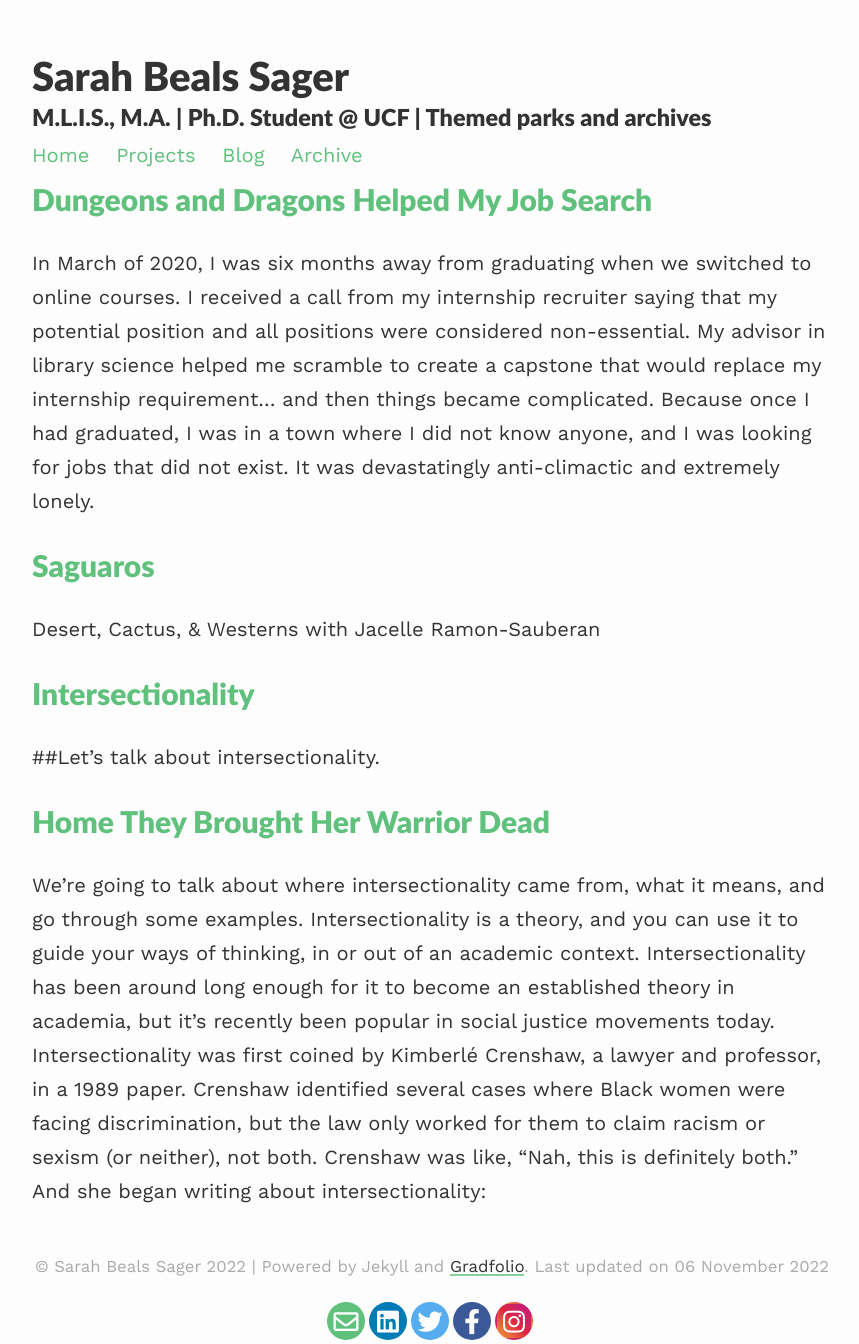
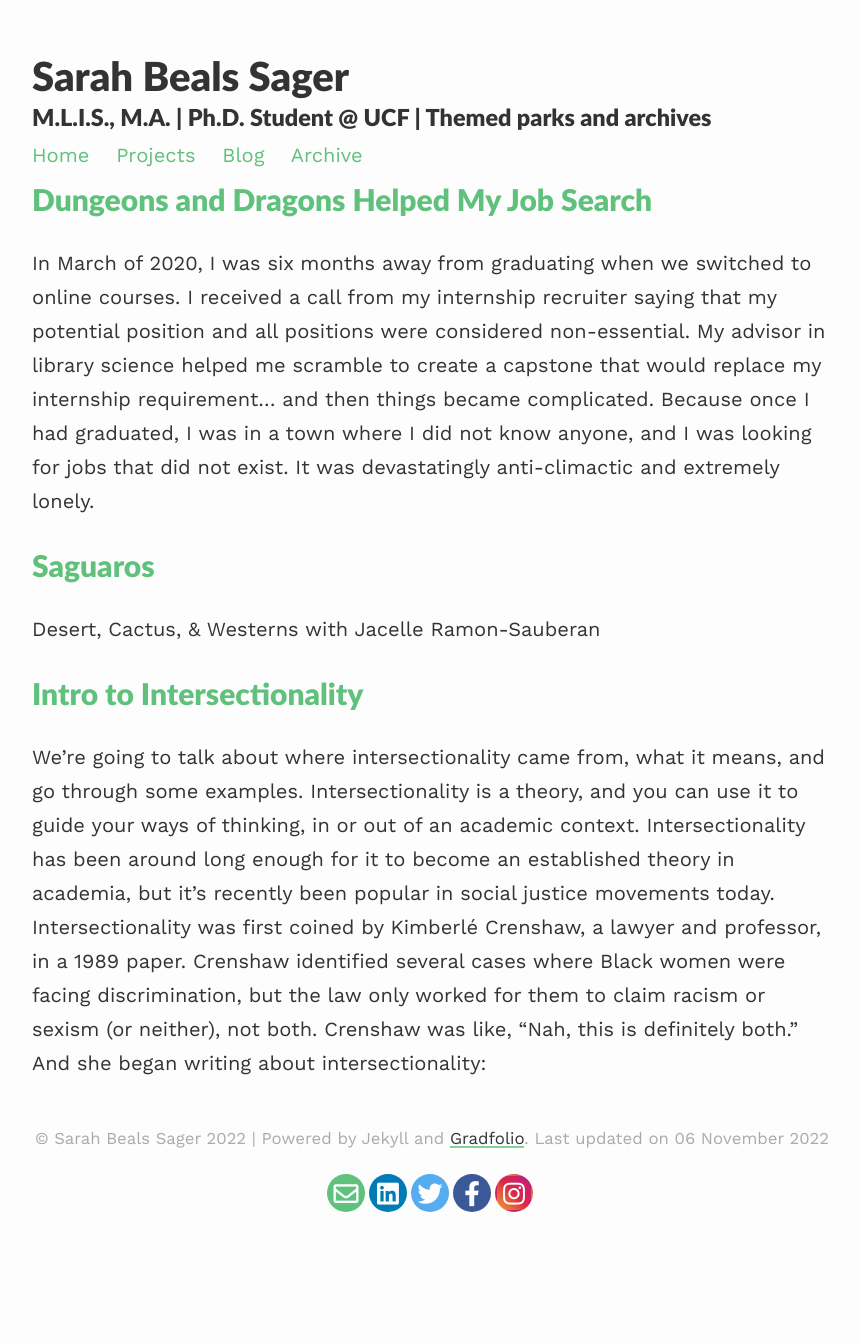
Before and after one commit to ThatGryffindork/gradfolio2022, a Jekyll site: the page built from blog/index.html, in a window 1280 px wide. Shown: the whole page, without its empty margins (208-1067 px from the left). Built offline with Jekyll 4.4.1, drawn with Linux system fonts in a browser that asks for light colours; nearby versions of some CDN libraries; the list of posts is cut into pages by our own code; after the commit the page ends 1216 px from its top, so only the background shows below that; some of the changed lines change nothing that is shown.

Commit message:
swapped intro

```diff
--- a/_posts/2020-03-09-home-they-brought.md
+++ /dev/null
@@ -1,32 +0,0 @@
----
-layout: post
-title: Home They Brought Her Warrior Dead
----
-
-We’re going to talk about where intersectionality came from, what it means, and go through some examples. Intersectionality is a theory, and you can use it to guide your ways of thinking, in or out of an academic context. Intersectionality has been around long enough for it to become an established theory in academia, but it’s recently been popular in social justice movements today. Intersectionality was first coined by Kimberlé Crenshaw, a lawyer and professor, in a 1989 paper. Crenshaw identified several cases where Black women were facing discrimination, but the law only worked for them to claim racism or sexism (or neither), not both. Crenshaw was like, “Nah, this is definitely both.” And she began writing about intersectionality:
-
-“Black Women are sometimes excluded from feminist theory and antiracist policy discourse because both are predicated on a discrete set of experiences that often does not accurately reflect the interaction of race and gender… Because the intersectional experience is greater than the sum of racism and sexism, any analysis that does not take intersectionality into account cannot sufficiently address the particular manner in which Black women are subordinated” (Crenshaw 1989).\n\nIn other words, people are complicated, and we don’t have a singular identity. It’s convenient to see patterns and shortcuts within groups. But to be a good anthropologist, you have to remember that people have layers and that stereotypes are harmful. But it’s easier to remember, if you’re always looking at your world with an intersectional lens, or a prism, as Crenshaw likes to say (Coaston 2019; Steinmetz 2020).
-
-Schematic animation of a continuous beam of light being dispersed by a prism.\nLight dispersion conceptual waves by Lucas Vieira\n\nFirst and foremost, intersectionality is a metaphor. In this sense, intersectionality is incredibly flexible in that it isn’t limited to a singular race or gender. In fact, you can (and should) calibrate intersections for age, socio-economic class, people with disabilities, and geographical location. All you have to do is figure out where people intersect, metaphorically speaking.
-
-Is intersectionality the discrimination Olympics? No. No, thank you. That would imply that we’re interested in taking power away from people, inverting the power triangle, and ruling over the previously powerful as they once did. Intersectionality is really about challenging the power hierarchy until everyone has a fair and decent shot regardless of what they are (Hill Collins 2019; Coaston 2019). It’ll matter far more who you are, than what you are. That’s the dream. Until then, stigma and stereotypes still very much matter.\n\n\nDr. Patricia Hill Collins has written extensively on intersectionality (She is a sociologist, and it is totally ok, for anthropologists or anyone, to borrow theories from other departments; think of it as another form of intersectionality.) in her career. I found her take on stereotypes particularly helpful. She describes stereotypes as, “controlling images that are designed to make racism, sexism, poverty, and other forms of social injustice appear to be natural, normal, and inevitable parts of everyday life” and do serious psychological damage within the group being portrayed (Hill Collins 2019; Speight 2007). Stereotypes are convenient, but they’re sloppy, and we can do better.
-
-Let’s go to Broadway for a minute. There are plenty of stereotypes to choose from in theater, but let’s look at the show of the decade: Hamilton. Lin-Manuel Miranda’s Hamilton, a musical that, like many retellings, blurs the line between history and historically inspired regarding the United States’ revolution and foundation in the colonial era. Hill Collins explains, “This is not just multiracial casting of the same old story… Instead, what Lin-Manuel Miranda in Hamilton had the nerve to do was write a hip-hop opera about the founding myth of America” (Hill Collins 2017). For Miranda, a simplified intersection is at his Puerto Rican identity and his New Yorker identity, and where they happen to meet is at his gift for storytelling. This is not to say that Hamilton doesn’t have problematic themes and erasures because it does (Gross 2020). And that is why decolonization is an ongoing, never-ending, extremely worthwhile endeavor. Because we can always try to be a little better than last time.
-
-Tracy Clayton's Tweet, \"im late w the hamilton criticism stuff & im clearly biased but.. i really like that this conversation is happening. hamilton the play and the movie were given to us in two different worlds & our willingness to interrogate things in this way feels like a clear sign of change" Reply from Lin-Manuel Miranda, "Appreciate you so much,  @brokeymcpoverty . All the criticisms are valid. The sheer tonnage of complexities & failings of these people I couldn’t get. Or wrestled with but cut. I took 6 years and fit as much as I could in a 2.5 hour musical. Did my best. It’s all fair game."
-
-30 years after Crenshaw published her first paper on intersectionality, social justice, politics, and even academia have molded the theory beyond its intent. Crenshaw clarifies that her theory, “is not identity politics on steroids. It is not a mechanism to turn white men into the new pariahs. It’s basically a lens, a prism, for seeing the way in which various forms of inequality often operate together and exacerbate each other. We tend to talk about race inequality as separate from inequality based on gender, class, sexuality or immigrant status. What’s often missing is how some people are subject to all of these, and the experience is not just the sum of its parts” (Steinmetz 2020).\nOne place I see intersectionality compiling within a person and a community, is in the Cross-Disability community. Cross-Disability meaning that ‘we all work together regardless of what our individual disabilities may be” (“Colorado Cross-Disability Coalition,” n.d.). My experience is with a family member who will remain purposefully vague. Even though we have the same ethnicity, hometown, and socio-economic class, their experience will always be distinctly different from mine because of their disability. Disability is something that, for better or worse, brings people together from just about every background.
-
-But how do we, in Collins’ words, act out of conscience and not convenience? Collins specifies conscience and convenience as the difference between allyship and (Hill Collins 2017). Allyship is when non-oppressed people dig into the struggles of their peers and risk similar discrimination. Exploitation is borrowing their struggles for personal use without risking anything. Convenient stereotypes normalize the damaging ideas we’d rather get away from (Hill Collins 2002). It is not enough to cast a Black character in a stereotypical Black role, whether that’s in a movie, or as the Director of Diversity & Inclusion. Stop using basic glass, when you could be using a prism.
-
-##Stop using basic glass when you could be using a prism.
-
-Are you ready to practice intersectional theory in real time? Think about where you live, and then think about the people Indigenous to where you live. Land is a tangible manifestation of the intersectionality metaphor. What’s not a metaphor is decolonization, that’s going to be a team effort. A beginner’s step into decolonization might look like going to native-land.ca and learning on whose land are you living. Once you’ve done that, look to see if the Indigenous people in your area need support, whether it’s donations, purchases, or likes. If you’re looking for organizations with national or international impact, you can go to our website. Just look under the acknowledgement tab.
-
-And that’s it for intersectionality this time around. We covered a brief history with Crenshaw, looked into the meaning with Hill Collins, and went over some everyday examples with Hamilton, the Cross-Disability community, and Indigenous land. If you want to follow up on anything I quoted, the citations are at the bottom of the blog, and we have an ongoing bibliography on our website.
-
-nIf you want to continue the conversation, contact us at [slightlyproblematic.net](https://www.slightlyproblematic.net/post/introintersectionality), or on social media using @SltPrbDotNet
-
-I’ll see you next time!
-
-[by Alfred Tennyson](https://en.wikisource.org/wiki/Home_They_Brought_Her_Warrior_Dead)
--- a/_posts/2021-03-20-intersectionality.md
+++ b/_posts/2020-03-09-intersectionality.md
@@ -1,5 +1,7 @@
-
-##Let’s talk about intersectionality.
+---
+layout: post
+title: Intro to Intersectionality
+---
 
 We’re going to talk about where intersectionality came from, what it means, and go through some examples. Intersectionality is a theory, and you can use it to guide your ways of thinking, in or out of an academic context. Intersectionality has been around long enough for it to become an established theory in academia, but it’s recently been popular in social justice movements today. Intersectionality was first coined by Kimberlé Crenshaw, a lawyer and professor, in a 1989 paper. Crenshaw identified several cases where Black women were facing discrimination, but the law only worked for them to claim racism or sexism (or neither), not both. Crenshaw was like, “Nah, this is definitely both.” And she began writing about intersectionality:
 
@@ -26,3 +28,5 @@ And that’s it for intersectionality this time around. We covered a brief histo
 nIf you want to continue the conversation, contact us at [slightlyproblematic.net](https://www.slightlyproblematic.net/post/introintersectionality), or on social media using @SltPrbDotNet
 
 I’ll see you next time!
+
+[by Alfred Tennyson](https://en.wikisource.org/wiki/Home_They_Brought_Her_Warrior_Dead)
```
